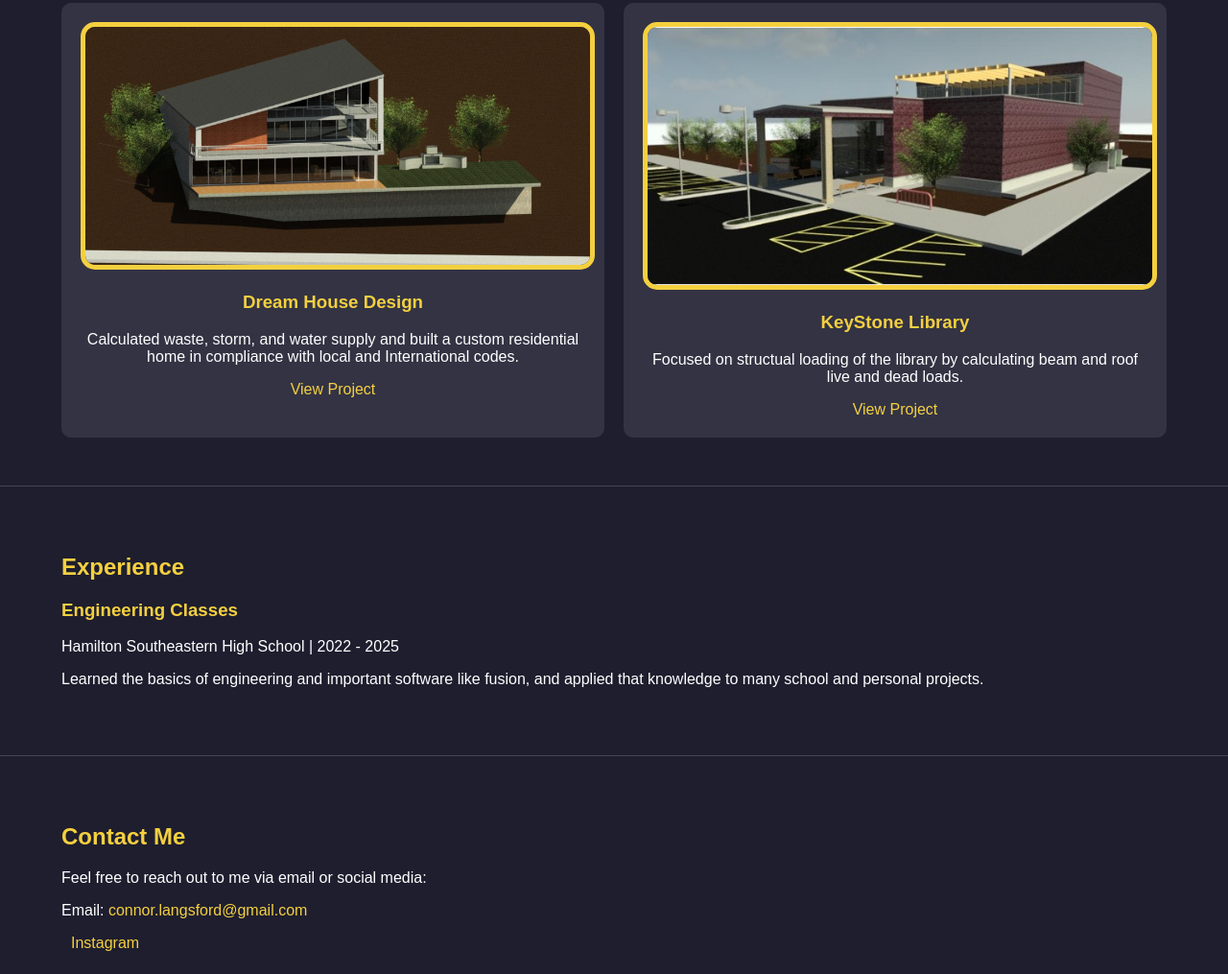
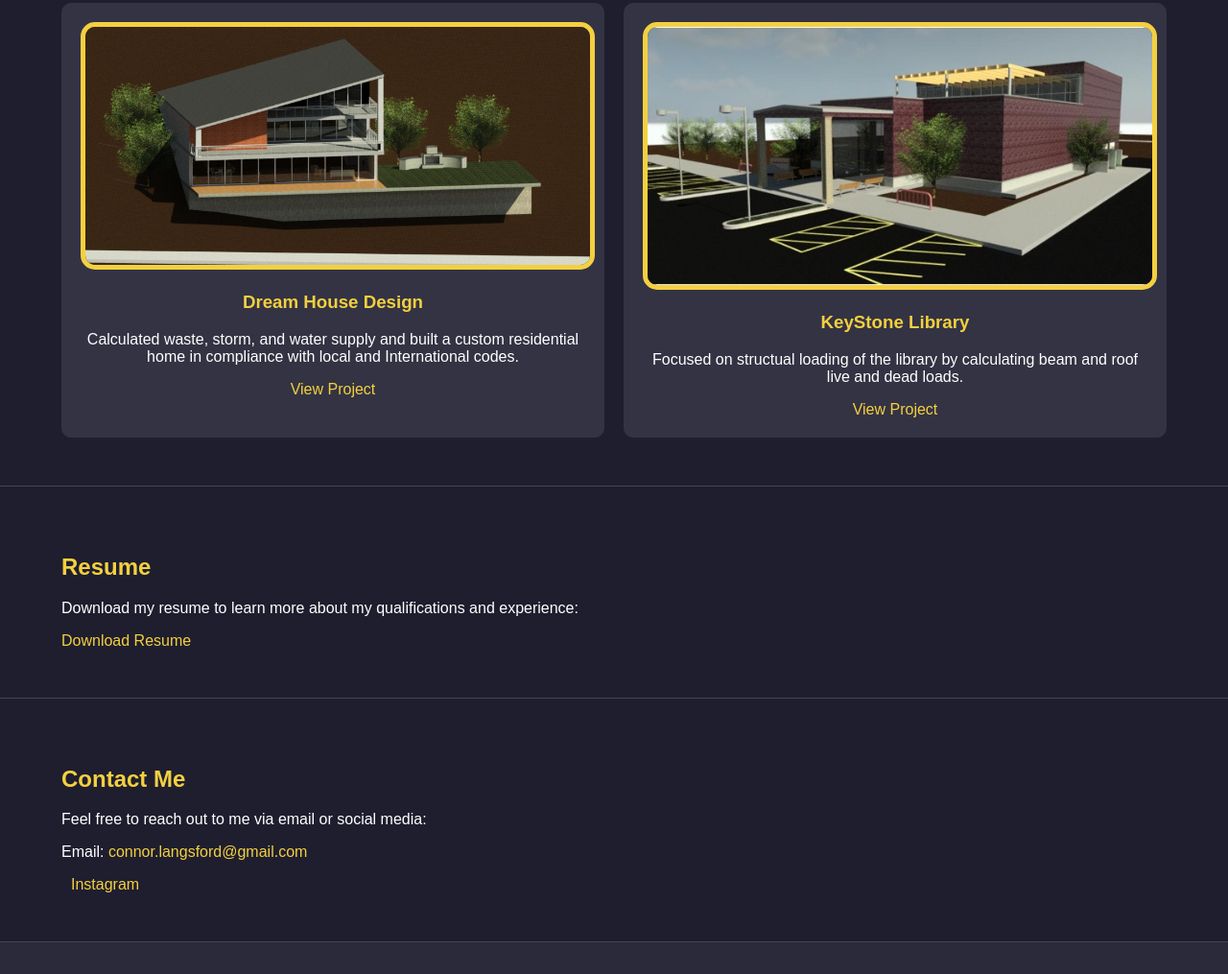
Before and after one commit to Connor-314/My-Website, a plain HTML site: page index.html in a window 1280 px wide. Shown: the part 1070-2085 px from the top of the page at 96% size. Drawn offline with Linux system fonts and the light colour scheme.

Commit message:
Remove Experience section and add Resume section with download link

```diff
--- a/index.html
+++ b/index.html
@@ -20,7 +20,7 @@
             <li><a href="#about">About</a></li>
             <li><a href="#skills">Skills</a></li>
             <li><a href="#portfolio">Portfolio</a></li>
-            <li><a href="#experience">Experience</a></li>
+            <li><a href="#resume">Resume</a></li>
             <li><a href="#contact">Contact</a></li>
         </ul>
     </nav>
@@ -96,20 +96,12 @@
             </div>
         </section>
 
-        <!-- Experience Section -->
-        <section id="experience" class="section experience">
+        <!-- Resume Section -->
+        <section id="resume" class="section resume">
             <div class="container">
-                <h2>Experience</h2>
-                <div class="experience-item">
-                    <h3>Engineering Classes</h3>
-                    <p>Hamilton Southeastern High School | 2022 - 2025</p>
-                    <p>Learned the basics of engineering and important software like fusion, and applied that knowledge to many school and personal projects.</p>
-                </div>
-                <!-- <div class="experience-item">
-                    <h3>Frontend Developer</h3>
-                    <p>Company Name | 2018 - 2020</p>
-                    <p>Designed and implemented responsive user interfaces using React and CSS frameworks.</p>
-                </div> -->
+                <h2>Resume</h2>
+                <p>Download my resume to learn more about my qualifications and experience:</p>
+                <a href="pdfs/resume.pdf" target="_blank" class="resume-link">Download Resume</a>
             </div>
         </section>
 
```
